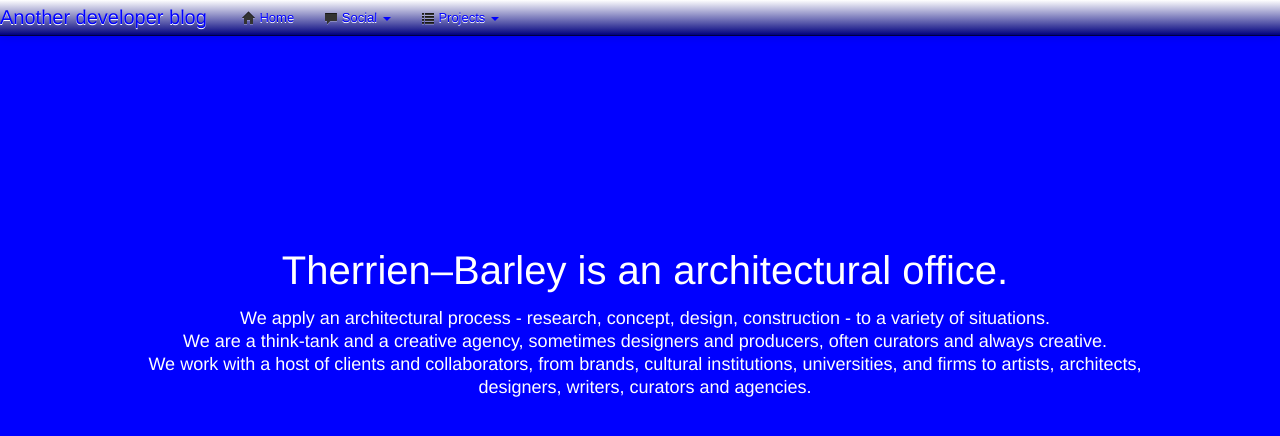
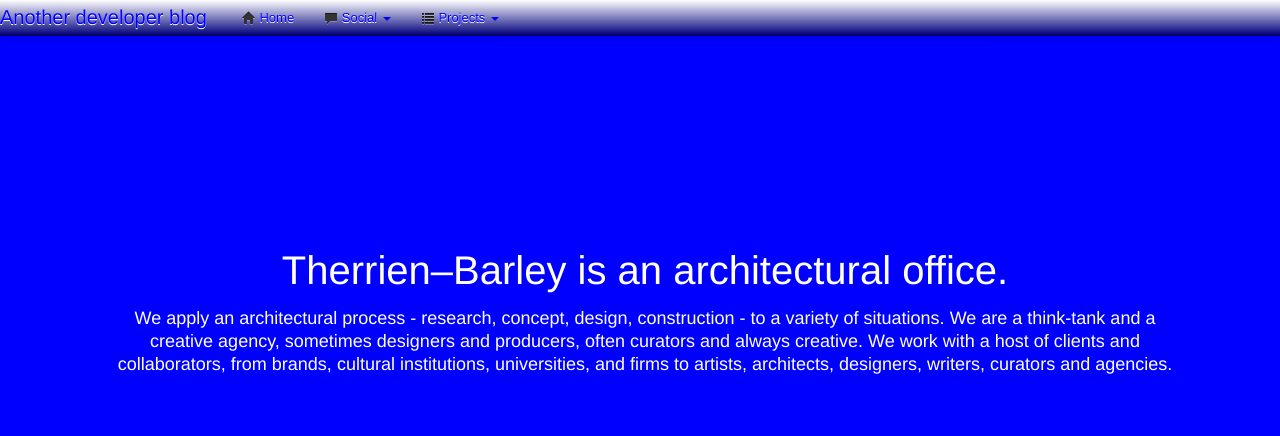
Before and after one commit to Therrien-Barley/therrien-barley.github.com, a Jekyll site: the page built from index.html, in a window 1280 px wide and 900 px high. Shown: the top 436 px of the window. Built offline with Jekyll 4.4.1, drawn with Linux system fonts in a browser that asks for light colours; nearby versions of some CDN libraries; Markdown is read by kramdown in place of the engine named in the settings; comment, search, counter and statistics services are not loaded.

Commit message:
in progress

```diff
--- a/_layouts/layout.html
+++ b/_layouts/layout.html
@@ -45,9 +45,7 @@
 		<h1>Therrien–Barley is an architectural office.</h1>
 		<div class="row">
 			<div class="span10 offset1">
-				<h3>We apply an architectural process - research, concept, design, construction - to a variety of situations.<br>
-				We are a think-tank and a creative agency, sometimes designers and producers, often curators and always creative.<br>
-				We work with a host of clients and collaborators, from brands, cultural institutions, universities, and firms to artists, architects, designers, writers, curators and agencies.</h3>
+				<h3>We apply an architectural process - research, concept, design, construction - to a variety of situations. We are a think-tank and a creative agency, sometimes designers and producers, often curators and always creative. We work with a host of clients and collaborators, from brands, cultural institutions, universities, and firms to artists, architects, designers, writers, curators and agencies.</h3>
 			</div><!-- /.span10 -->
 		</div><!-- /.row -->
 	</div><!-- /.jumbotron -->
```
